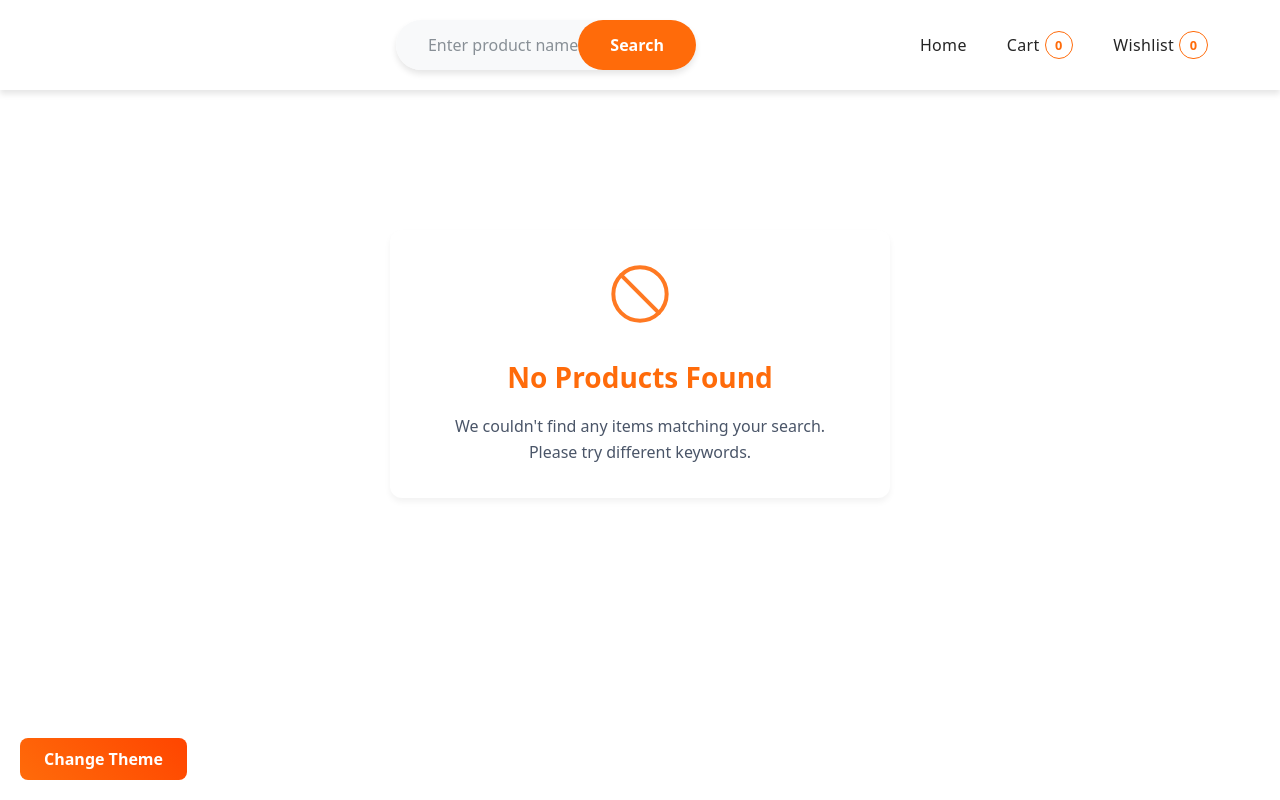
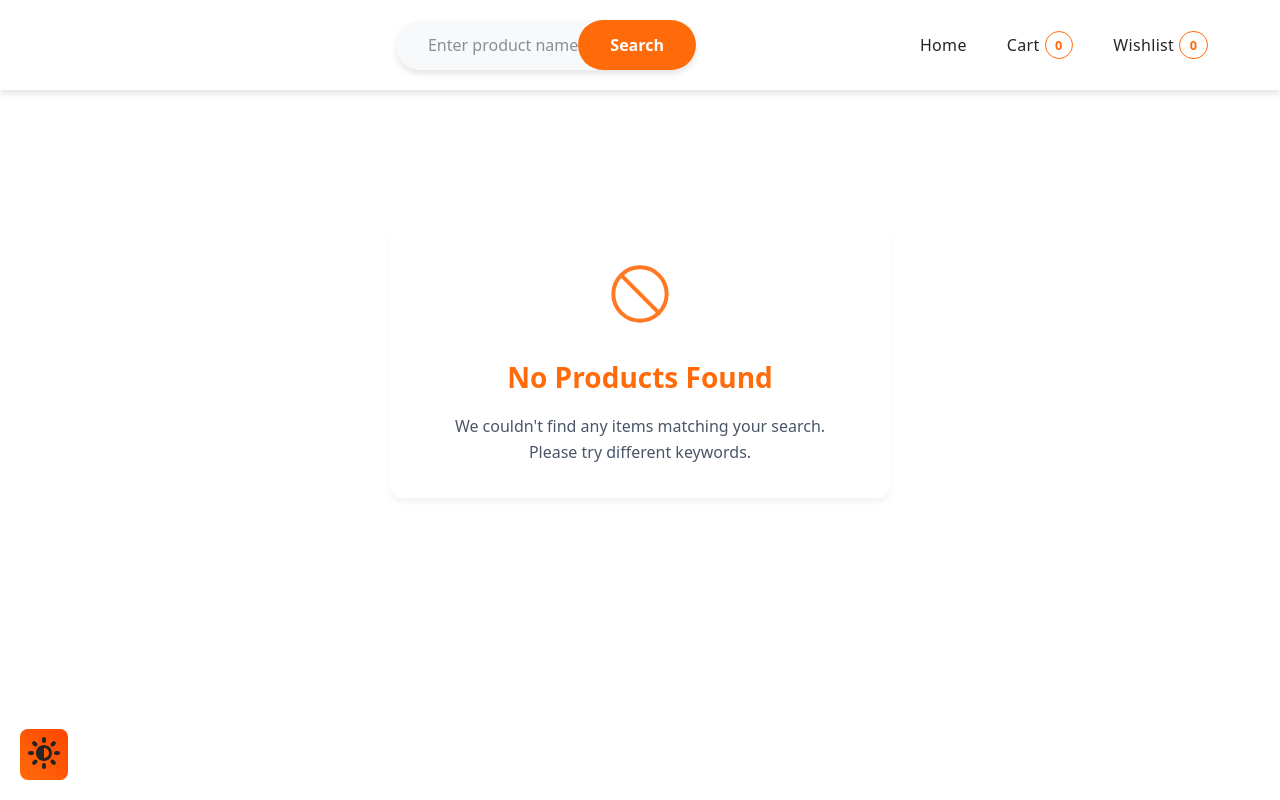
Before and after one commit to MarvinNox/products-sale, a website built with Vite: page src/wishlist.html in a window 1280 px wide. Built offline with nearby package versions, Linux system fonts and the light colour scheme.

Commit message:
change btn to svg

```diff
--- a/src/css/scroll-btn.css
+++ b/src/css/scroll-btn.css
@@ -3,7 +3,7 @@
   bottom: 20px;
   right: 20px;
   z-index: 1000;
-  padding: 12px 24px;
+  padding: 8px 8px;
   font-size: 16px;
   font-weight: bold;
   cursor: pointer;
--- a/src/css/theme-switcher.css
+++ b/src/css/theme-switcher.css
@@ -2,9 +2,7 @@
   position: fixed;
   bottom: 20px;
   left: 20px;
-  padding: 12px 24px;
-  font-size: 16px;
-  font-weight: bold;
+  padding: 8px 8px;
   cursor: pointer;
   border: none;
   border-radius: 8px;
@@ -21,3 +19,7 @@
   background: linear-gradient(45deg, #ffcc00, #ff9900);
   color: #333;
 }
+
+.theme-icon {
+  fill: var(--main__text);
+}
--- a/src/wishlist.html
+++ b/src/wishlist.html
@@ -47,8 +47,16 @@
           </div>
         </div>
       </section>
-      <button class="scrollToTopBtn" title="Go to top">Scroll Up</button>
-      <button type="button" class="theme-toggle-button">Change Theme</button>
+      <button class="scrollToTopBtn" title="Go to top">
+        <svg class="theme-icon" width="32" height="32">
+          <use href="/img/sprite.svg#arrow"></use>
+        </svg>
+      </button>
+      <button type="button" class="theme-toggle-button">
+        <svg class="theme-icon" width="32" height="32">
+          <use href="/img/sprite.svg#switcher"></use>
+        </svg>
+      </button>
     </main>
     <load src="./partials/modal.html" />
     <script type="module" src="./wishlist.js"></script>
```
Also changed, not shown: src/cart.html (+10 -2 lines), src/index.html (+10 -2 lines), src/img/javascript.svg (deleted), src/img/sprite.svg, src/img/vite-logo.png (deleted), src/img/webp/vite-logo.webp (deleted).
